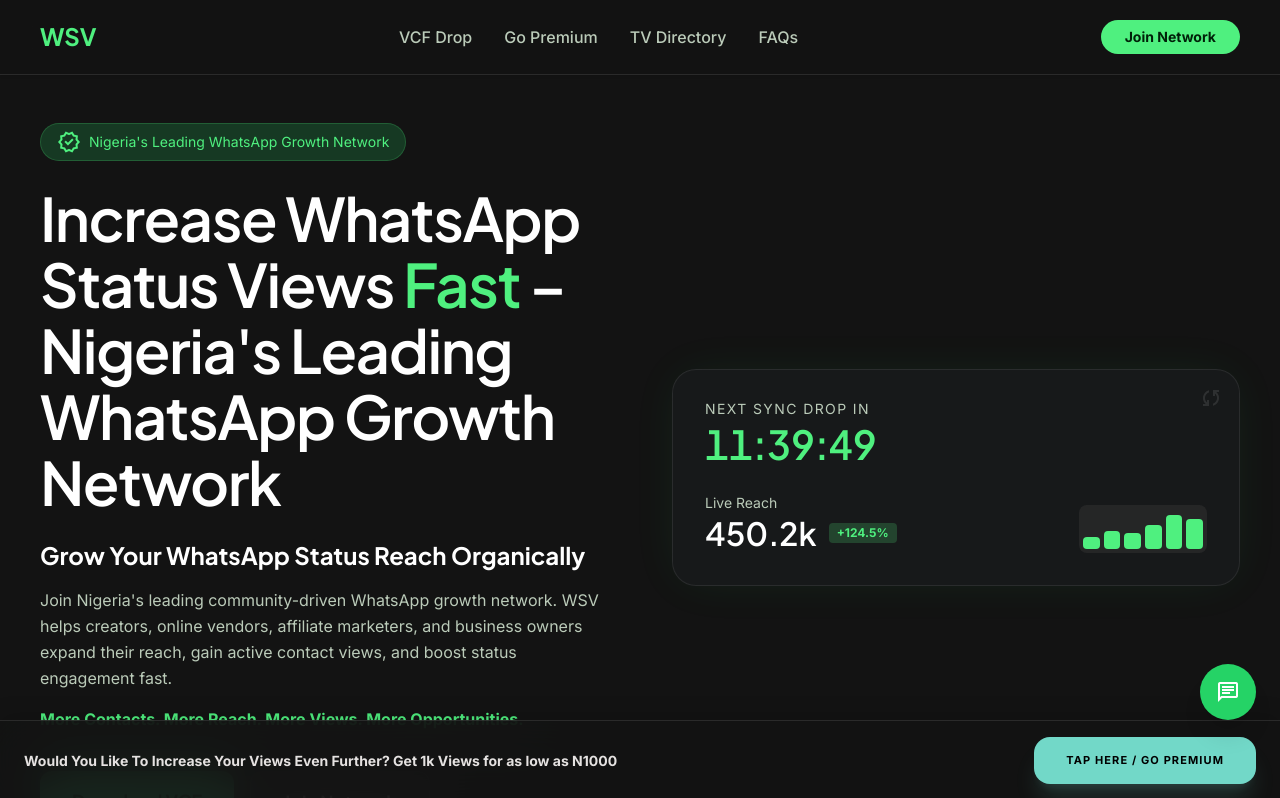
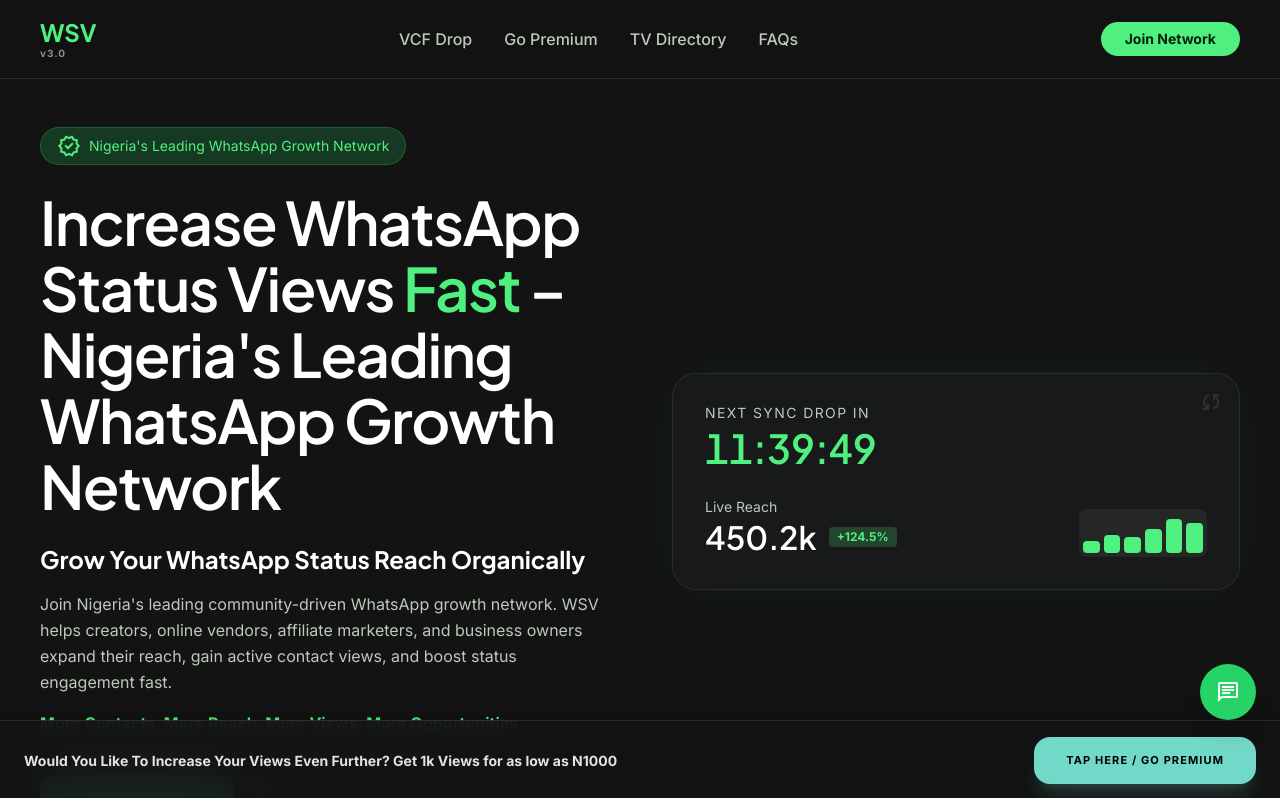
Before and after one commit to ajoscor44-seo/wsvnew, a React (Vite) app: page / in a window 1280 px wide. Shown: the top 798 px of the page. Built offline with nearby package versions, Linux system fonts and the light colour scheme; no server answers.

Commit message:
Add v3.0 badge under the WSV logo in Navbar and Footer

```diff
--- a/src/components/Footer.tsx
+++ b/src/components/Footer.tsx
@@ -19,9 +19,14 @@
     <footer className="bg-surface-container-lowest dark:bg-surface-container-lowest w-full border-t border-white/5">
       <div className="flex flex-col md:flex-row justify-between items-start gap-8 px-margin-mobile sm:px-margin-desktop py-stack-lg max-w-container-max mx-auto">
         <div className="space-y-6 max-w-sm">
-          <Link to="/" className="font-headline-md text-headline-md font-bold text-primary dark:text-primary">
-            WSV
-          </Link>
+          <div className="flex flex-col items-start leading-none">
+            <Link to="/" className="font-headline-md text-headline-md font-bold text-primary dark:text-primary leading-none">
+              WSV
+            </Link>
+            <span className="text-[10px] font-bold text-on-surface-variant/70 tracking-widest mt-1">
+              v3.0
+            </span>
+          </div>
           <p className="font-body-md text-body-md text-on-surface-variant">
             WSV is a third-party service provider. We are NOT affiliated with WhatsApp LLC or Meta Platforms, Inc. WSV provides network growth tools for independent creators and businesses.
           </p>
--- a/src/components/Navbar.tsx
+++ b/src/components/Navbar.tsx
@@ -60,9 +60,14 @@
   return (
     <header className={`bg-surface/80 backdrop-blur-xl w-full top-0 sticky z-50 border-b border-white/10 shadow-sm transition-all duration-300 ${isScrolled ? "py-3" : "py-4"}`}>
       <div className="flex justify-between items-center w-full px-margin-mobile sm:px-margin-desktop py-1 max-w-container-max mx-auto">
-        <Link to="/" className="font-headline-md text-headline-md font-bold text-primary dark:text-primary">
-          WSV
-        </Link>
+        <div className="flex flex-col items-start leading-none">
+          <Link to="/" className="font-headline-md text-headline-md font-bold text-primary dark:text-primary leading-none">
+            WSV
+          </Link>
+          <span className="text-[10px] font-bold text-on-surface-variant/70 tracking-widest mt-1">
+            v3.0
+          </span>
+        </div>
 
         {/* Desktop Navigation */}
         <nav className="hidden md:flex items-center gap-8">
```
